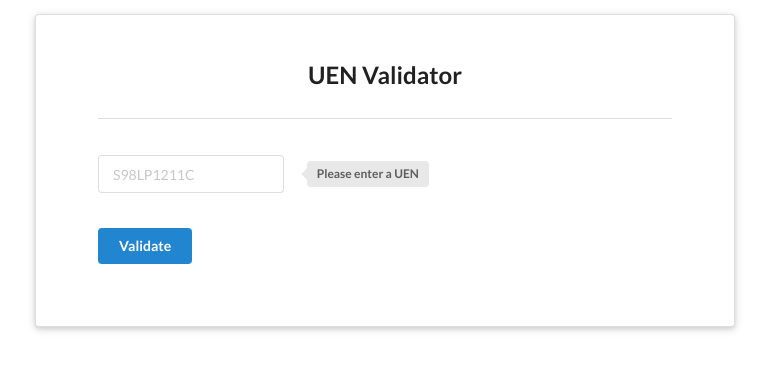
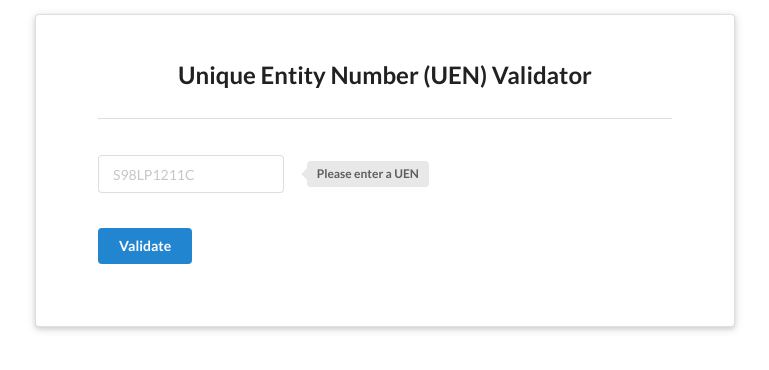
Before and after one commit to simwenxingeric/uen, a website: page views/index.html in a window 1280 px wide. Shown: the whole page, without its empty margins (255-1024 px from the left). Drawn offline with Linux system fonts and the light colour scheme.

Commit message:
Heroku launch!

```diff
--- a/views/index.html
+++ b/views/index.html
@@ -6,7 +6,7 @@
     <body>
         <div class="ui container"></div>
         <div class="ui raised very padded text container segment">
-            <h2 class="ui centered header">UEN Validator</h2>
+            <h2 class="ui centered header">Unique Entity Number (UEN) Validator</h2>
             <div class="ui one column doubling stackable grid container">
                 <div class="column">
                     <form id="searchForm" class="ui form" action="/">
```
Also changed, not shown: 1 other file.
